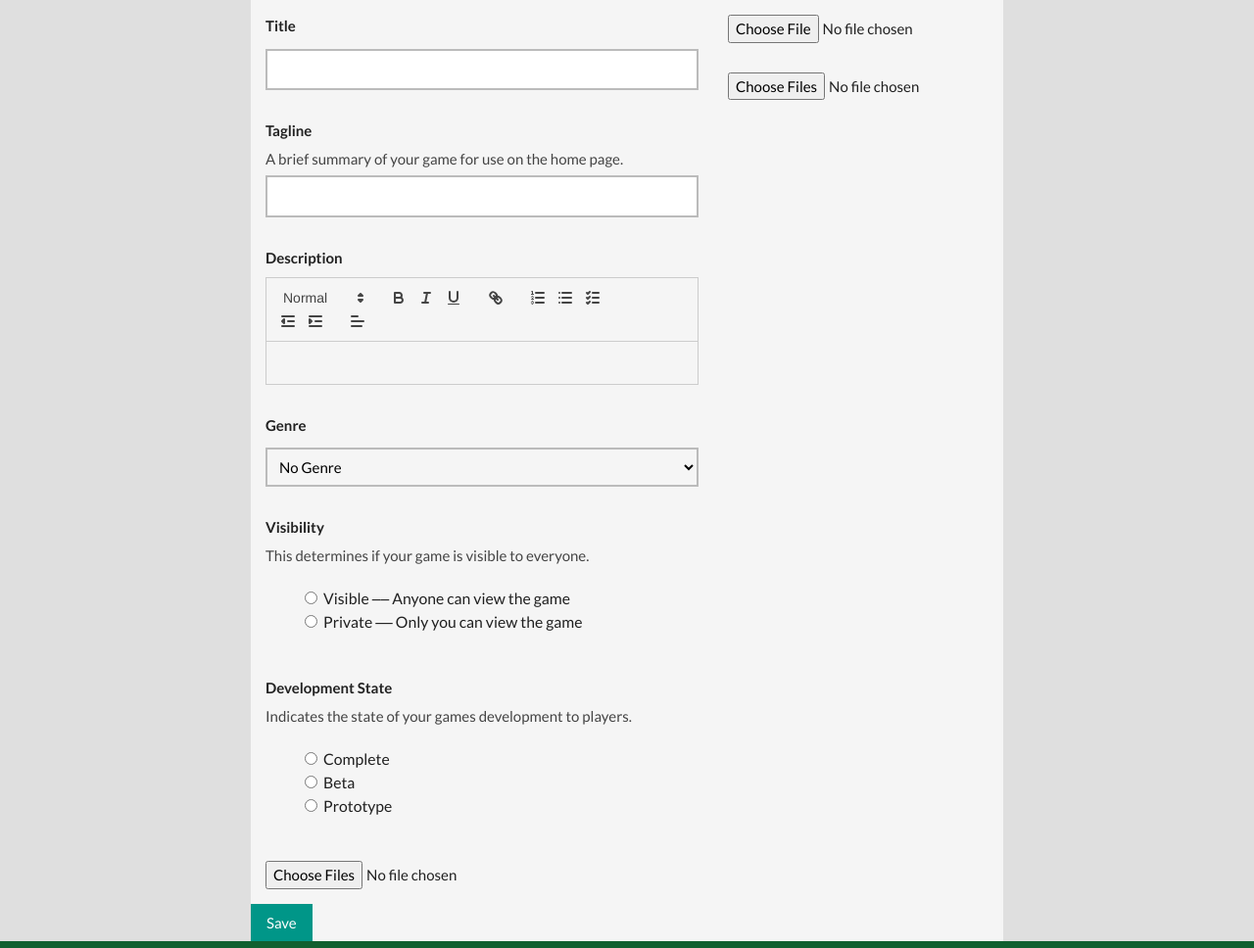
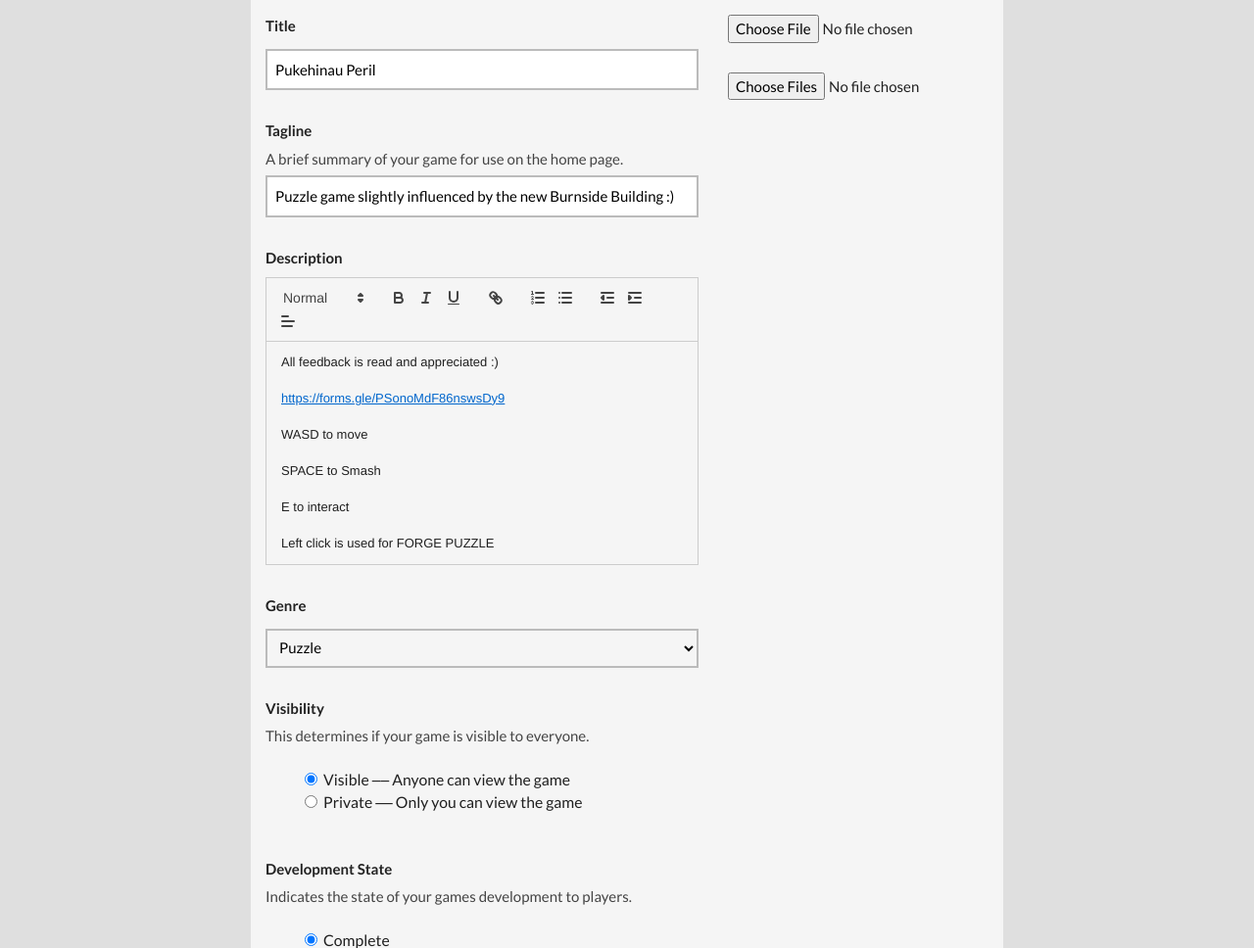
Before and after one commit to Exponential182/BHS-Game-Hub, a Flask app: page /game/edit/1 in a window 1280 px wide. Shown: the part 51-1019 px from the top of the page at 98% size. Run offline with Flask 3, Linux system fonts and the light colour scheme; a user stored in the database is signed in; tables that the repository leaves empty hold one stand-in row (values such as "Sample post"); some libraries are stand-ins or nearby versions.

Commit message:
Basic game upload/edit form setup

```diff
--- a/config.py
+++ b/config.py
@@ -8,6 +8,7 @@ ALLOWED_TAGS = {
 ALLOWED_ATTRIBUTES = {
     "a": {"target", "href"},
     "img": {"src", "alt", "width", "height"},
+    "li": {"data-list"},
     "*": {"class"},
 }
 
--- a/forms.py
+++ b/forms.py
@@ -135,9 +135,10 @@ class GameEditForm(FlaskForm):
     )
     visibility = RadioField(
         DataRequired(),
+        coerce=int,
         choices=[
-            "Visible ‒‒ Anyone can view the game",
-            "Private ‒‒ Only you can view the game",
+            (1, "Visible ‒‒ Anyone can view the game"),
+            (0, "Private ‒‒ Only you can view the game"),
         ],
     )
     dev_state = RadioField(
--- a/routes.py
+++ b/routes.py
@@ -1,3 +1,5 @@
+from time import time
+
 from argon2.exceptions import VerifyMismatchError
 from flask import (
     Blueprint,
@@ -11,7 +13,7 @@ from flask import (
     url_for,
 )
 from flask_login import current_user, login_required, login_user, logout_user
-from sqlalchemy import select
+from sqlalchemy import delete, insert, select, update
 from sqlalchemy.exc import NoResultFound
 
 from extensions import cleaner, db, hasher, login_manager
@@ -98,7 +100,8 @@ def logout():
 @main_bp.route("/")
 def games():
     """Render the game catelouge page."""
-    statement = select(Game)
+    statement = select(Game).order_by(Game.last_updated.desc())
+    statement = statement.where(Game.visibility)
     genre_search = request.args.get("genre", default=None)
 
     if genre_search is not None:
@@ -135,32 +138,68 @@ def edit_game(game_id):
     genres = [row[0] for row in genres]  # Fix Format
     game_edit_form.genre.choices = genres
 
-    if game_edit_form.validate_on_submit():
-        print(game_edit_form.description.data)
-        print(cleaner.clean(game_edit_form.description.data))
-        return redirect(url_for("main.games"))
-    else:
-        print("validate failed")
-
     # New game check
     if game_id == -1:
         game_exists = False
 
-    # Invalid game id check
+    # Unused game id check
     existing_game_stmt = select(Game).where(Game.id == game_id)
     try:
-        db.session.execute(existing_game_stmt).one()
+        data: tuple = db.session.execute(existing_game_stmt).one()
+        game_data: Game = data[0]
     except NoResultFound:
         game_exists = False
 
+    if request.method == "POST":
+        if game_edit_form.validate_on_submit():
+            cleaned_html = cleaner.clean(game_edit_form.description.data)
+
+            # Shortening for writeability
+            form = game_edit_form
+            if game_exists:
+                db.session.execute(
+                    update(Game)
+                    .where(Game.id == game_id)
+                    .values(
+                        name=form.name.data,
+                        tagline=form.tagline.data,
+                        description=cleaned_html,
+                        has_html=False,  # TEMPORARY
+                        cover_image_url="",
+                        visibility=form.visibility.data,
+                        dev_state=form.dev_state.data,
+                        last_updated=int(time())
+                    )
+                )
+            else:
+                db.session.execute(
+                    insert(Game)
+                    .values(
+                        name=form.name.data,
+                        tagline=form.tagline.data,
+                        description=cleaned_html,
+                        has_html=False,  # TEMPORARY
+                        cover_image_url="",
+                        visibility=form.visibility.data,
+                        dev_state=form.dev_state.data,
+                        last_updated=int(time())
+                    )
+                )
+            db.session.commit()
+            flash("Game Uploaded successfully")
+            return redirect(url_for("main.games"))
+        else:
+            flash("Bad input")
+            return render_template("game_form.html", form=game_edit_form)
+
     if game_exists:
-        # Check identity then
-        # Popualte form with existing data
-        pass
-    else:
-        # Assign new project to current indentity
-        # Create new form
-        pass
+        game_edit_form.name.data = game_data.name
+        game_edit_form.tagline.data = game_data.tagline
+        game_edit_form.description.data = game_data.description
+        game_edit_form.genre.data = game_data.genre.name
+        # game_edit_form.genre.default = game_data.genre.name
+        game_edit_form.visibility.data = game_data.visibility
+        game_edit_form.dev_state.data = game_data.dev_state
 
     return render_template("game_form.html", form=game_edit_form)
 
--- a/static/css/game.css
+++ b/static/css/game.css
@@ -68,3 +68,8 @@
     color: #F5F5F5;
     border-radius: 0.6rem;
 }
+
+.ql-editor {
+    line-height: 2;
+    white-space: nowrap;
+}
--- a/static/scripts/game_description.js
+++ b/static/scripts/game_description.js
@@ -3,7 +3,7 @@ const toolbar_options = [
   ['bold', 'italic', 'underline'],
   ['link'], // 'image'], Add later if time
 
-  [{ 'list': 'ordered'}, { 'list': 'bullet' }, { 'list': 'check' }],
+  [{ 'list': 'ordered'}, { 'list': 'bullet' }],
   [{ 'indent': '-1'}, { 'indent': '+1' }],
 
   [{ 'align': [] }],
@@ -17,8 +17,12 @@ const quill = new Quill('#quill-description', {
 });
 
 const game_form = document.getElementById("game-edit-form");
-console.log(game_form)
 game_form.addEventListener("submit", (event) => {
-    const true_description = document.getElementById("wtform-description");
-    true_description.value = quill.root.innerHTML;
+  const true_description = document.getElementById("wtform-description");
+  true_description.value = quill.root.innerHTML;
 });
+
+document.addEventListener("DOMContentLoaded", (event) => {
+  const true_description = document.getElementById("wtform-description");
+  quill.root.innerHTML = true_description.value;
+})
--- a/templates/games.html
+++ b/templates/games.html
@@ -48,7 +48,7 @@
                 {% for game in game_data %}
                     <div class="game-box">
                         <a class="game-box-link" href="/game/{{game.id}}">
-                            <img class="game-box-image" src="{{ game.image_url }}" alt="{{ game.name }}">
+                            <img class="game-box-image" src="{{ game.cover_image_url }}" alt="{{ game.name }}">
                             <p class="game-box-title title">{{ game.name }}</p>
                         </a>
                         <p class="game-box-genre">{{ game.genre.name }}</p>
```
Also changed, not shown: templates/game.html (+6 -2 lines).
